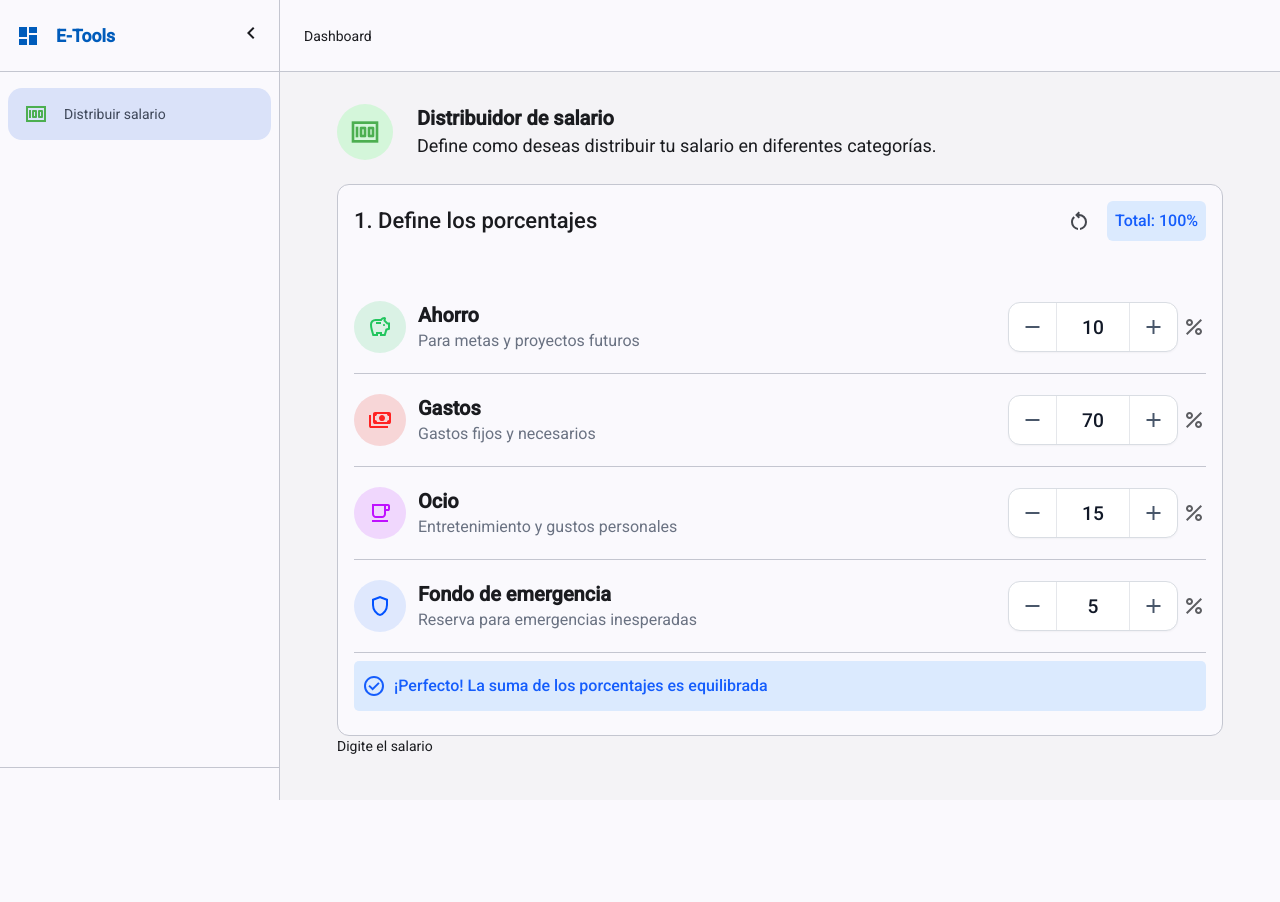
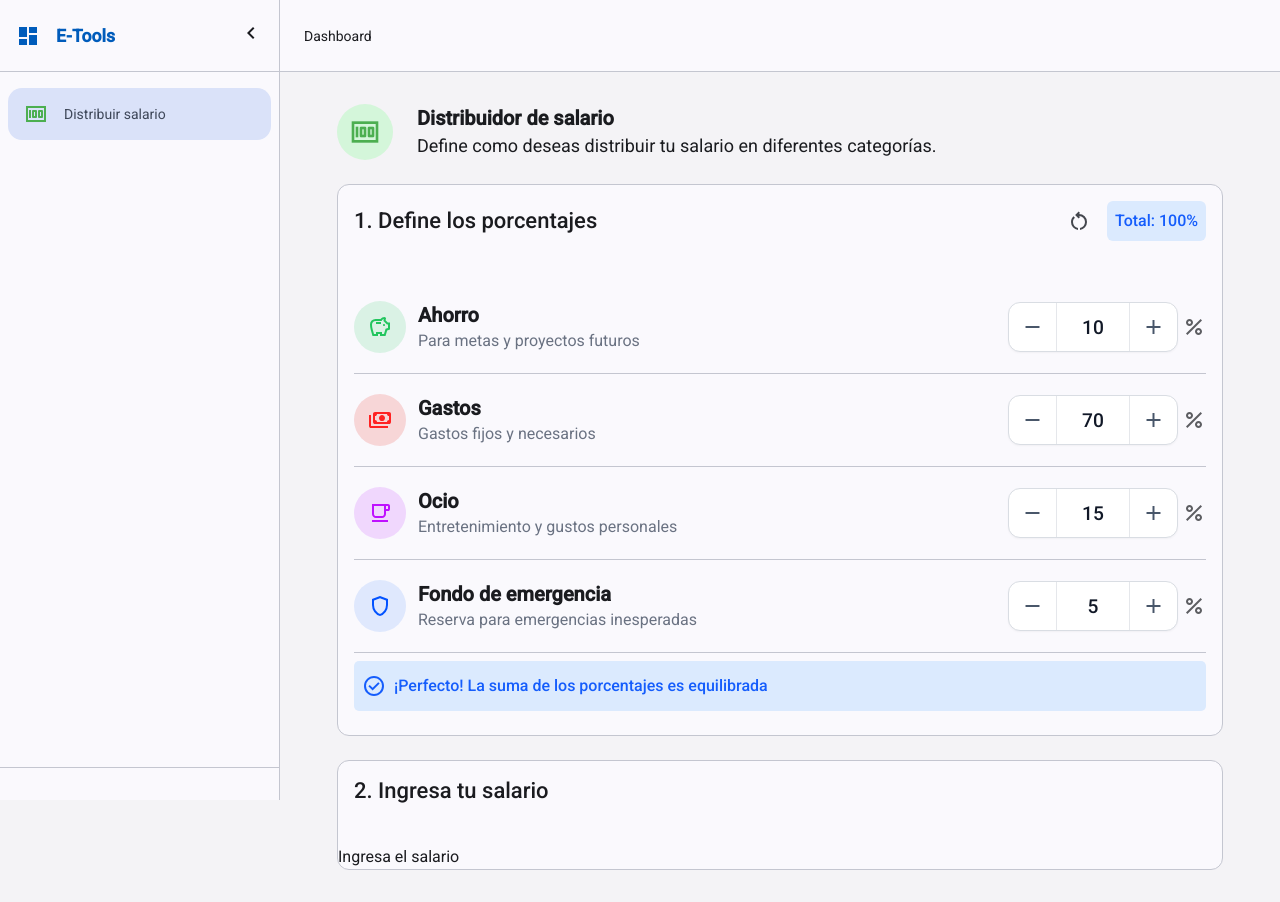
Before and after one commit to edd-dev02/e-tools, an Angular app: page /e-tools/salary-distributor in a window 1280 px wide. Before the commit the page ends 800 px from the top, so only its background shows below. Built offline with nearby package versions, Linux system fonts and the light colour scheme.

Commit message:
input-salary: Se agregan inyecciones de dependencias iniciales, imports necesarios y estructura / estilos básicos

```diff
--- a/src/app/salary-distributor/components/input-salary/input-salary.component.css
+++ b/src/app/salary-distributor/components/input-salary/input-salary.component.css
@@ -0,0 +1,7 @@
+.card-section {
+    margin-top: 1.5rem;
+}
+
+mat-card-title {
+    font-weight: 500;
+}
--- a/src/app/salary-distributor/components/input-salary/input-salary.component.html
+++ b/src/app/salary-distributor/components/input-salary/input-salary.component.html
@@ -1 +1,20 @@
-<p>input-salary works!</p>
+<mat-card appearance="outlined" class="card-section">
+    <mat-card-header class="card-header flex justify-between items-center mb-2">
+
+        <mat-card-title> 2. Ingresa tu salario</mat-card-title>
+
+
+
+    </mat-card-header>
+
+    <form class="px-4 py-4" autocomplete="off">
+
+
+
+    </form>
+
+    <section class="alert-section text-base">
+        <span>Ingresa el salario</span>
+    </section>
+
+</mat-card>
--- a/src/app/salary-distributor/components/input-salary/input-salary.component.ts
+++ b/src/app/salary-distributor/components/input-salary/input-salary.component.ts
@@ -1,11 +1,26 @@
-import { Component } from '@angular/core';
+import { CommonModule } from '@angular/common';
+import { Component, inject } from '@angular/core';
+import { NonNullableFormBuilder, ReactiveFormsModule } from '@angular/forms';
+import { MatCardModule } from '@angular/material/card';
+import { MatIconModule } from '@angular/material/icon';
+import { IconService } from '@shared/services/icon-service.service';
 
 @Component({
-  selector: 'app-input-salary',
-  imports: [],
+  selector: 'input-salary',
+  imports: [
+    CommonModule,
+    ReactiveFormsModule,
+    MatCardModule,
+    MatIconModule,
+  ],
   templateUrl: './input-salary.component.html',
   styleUrl: './input-salary.component.css',
 })
-export class InputSalary {
+export class InputSalaryComponent {
+
+  private fb = inject(NonNullableFormBuilder);
+  private is = inject(IconService);
+
+
 
 }
--- a/src/app/salary-distributor/pages/salary-distributor-page/salary-distributor-page.component.html
+++ b/src/app/salary-distributor/pages/salary-distributor-page/salary-distributor-page.component.html
@@ -8,7 +8,9 @@
 
      @if ( percentageFormStatus() ) {
         <section>
-            <span>Digite el salario</span>
+
+            <input-salary/>
+
         </section>
      }
 
--- a/src/app/salary-distributor/pages/salary-distributor-page/salary-distributor-page.component.ts
+++ b/src/app/salary-distributor/pages/salary-distributor-page/salary-distributor-page.component.ts
@@ -3,10 +3,11 @@ import { PageHeader } from '@interfaces/page-header.interface';
 import { Header } from '@shared/components/page-header/page-header.component';
 import { CategoryPercentagesComponent } from '../../components/category-percentages/category-percentages.component';
 import { EmitForm } from '@interfaces/emit-form.interface';
+import { InputSalaryComponent } from '../../components/input-salary/input-salary.component';
 
 @Component({
   selector: 'app-salary-distributor-page',
-  imports: [Header, CategoryPercentagesComponent],
+  imports: [Header, CategoryPercentagesComponent, InputSalaryComponent],
   templateUrl: './salary-distributor-page.component.html',
   styleUrl: './salary-distributor-page.component.css',
 })
```
